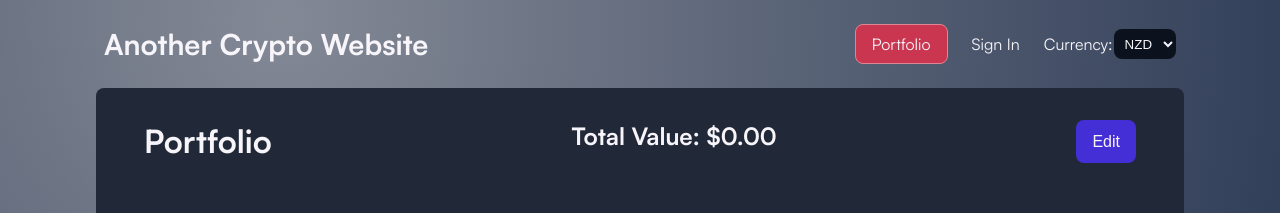
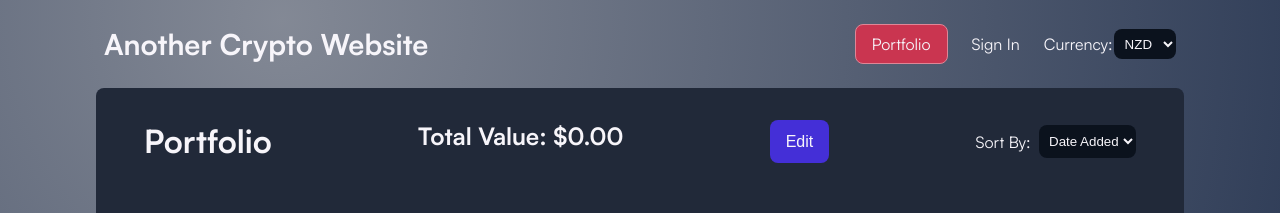
Before and after one commit to GordonNZ/crypto-portfolio-app, a React (Create React App) app: page /portfolio in a window 1280 px wide. Shown: the top 213 px of the page. Built offline with nearby package versions, Linux system fonts and the light colour scheme; no server answers; the database is empty.

Commit message:
fixed getting updated total value,
 todo: fix portfolio sort by

```diff
--- /dev/null
+++ b/src/components/portfolioSortBy/PortfolioSortBy.tsx
@@ -0,0 +1,38 @@
+type Props = {
+  sortBy: string;
+  setSortBy: React.Dispatch<React.SetStateAction<string>>;
+};
+
+export const PortfolioSortBy = ({ sortBy, setSortBy }: Props) => {
+  return (
+    <div className='flex portfolio-sortBy'>
+      <p>Sort By: </p>
+      <select name='currency' className='' defaultValue={sortBy}>
+        <option
+          value='holding'
+          onClick={() => {
+            setSortBy('holding');
+          }}
+        >
+          Holding
+        </option>
+        <option
+          value='name'
+          onClick={() => {
+            setSortBy('name');
+          }}
+        >
+          Name
+        </option>
+        <option
+          value='timestamp'
+          onClick={() => {
+            setSortBy('timestamp');
+          }}
+        >
+          Date Added
+        </option>
+      </select>
+    </div>
+  );
+};
--- a/src/pages/portfolio/Portfolio.css
+++ b/src/pages/portfolio/Portfolio.css
@@ -101,3 +101,15 @@
   justify-content: space-between;
   align-content: center;
 }
+
+.portfolio-sortBy {
+  align-items: center;
+}
+.portfolio-sortBy select {
+  margin-left: 0.5rem;
+  padding: 0.5rem 0 0.5rem 0.4rem;
+  background-color: var(--bgMain);
+  border: none;
+  border-radius: 0.5rem;
+  color: var(--text);
+}
--- a/src/pages/portfolio/Portfolio.tsx
+++ b/src/pages/portfolio/Portfolio.tsx
@@ -12,6 +12,7 @@ import {
   query,
 } from 'firebase/firestore';
 import { PortfolioLayout } from '../../components/portfolioLayout/PortfolioLayout';
+import { PortfolioSortBy } from '../../components/portfolioSortBy/PortfolioSortBy';
 
 type Coin = {
   id: string;
@@ -31,8 +32,9 @@ const Portfolio: React.FC<Props> = ({ currency }: Props) => {
   const [updatedHolding, setUpdatedHolding] = useState(0);
   const [showModal, setShowModal] = useState(false);
   const [showEdit, setShowEdit] = useState(false);
+  const [sortBy, setSortBy] = useState('timestamp');
 
-  const portfolioRef = query(collection(db, 'portfolio'), orderBy('timestamp'));
+  const portfolioRef = query(collection(db, 'portfolio'), orderBy(sortBy));
 
   const getPortfolio = async () => {
     //READ THE DATA FROM THE DATABASE
@@ -82,12 +84,17 @@ const Portfolio: React.FC<Props> = ({ currency }: Props) => {
   const handlePriceUpdate = (price: number) => {
     if (!coinPrice.includes(price)) {
       setCoinPrice([...coinPrice, price]);
-      console.log(coinPrice);
+      // console.log(coinPrice);
     }
-    const total = coinPrice?.reduce((accumulator, currentValue) => {
-      return accumulator + currentValue;
-    }, 0);
-    setTotalSum(total);
+    //empties coinPrice array when prices are updated, which updates total.
+    if (coinPrice.length > portfoliodb.length) {
+      setCoinPrice([]);
+    } else {
+      const total = coinPrice?.reduce((accumulator, currentValue) => {
+        return accumulator + currentValue;
+      }, 0);
+      setTotalSum(total);
+    }
   };
 
   return (
@@ -108,6 +115,7 @@ const Portfolio: React.FC<Props> = ({ currency }: Props) => {
           >
             Edit
           </button>
+          <PortfolioSortBy sortBy={sortBy} setSortBy={setSortBy} />
         </div>
         <div className='portfolio'>
           <table className='portfolio-table'>
```
